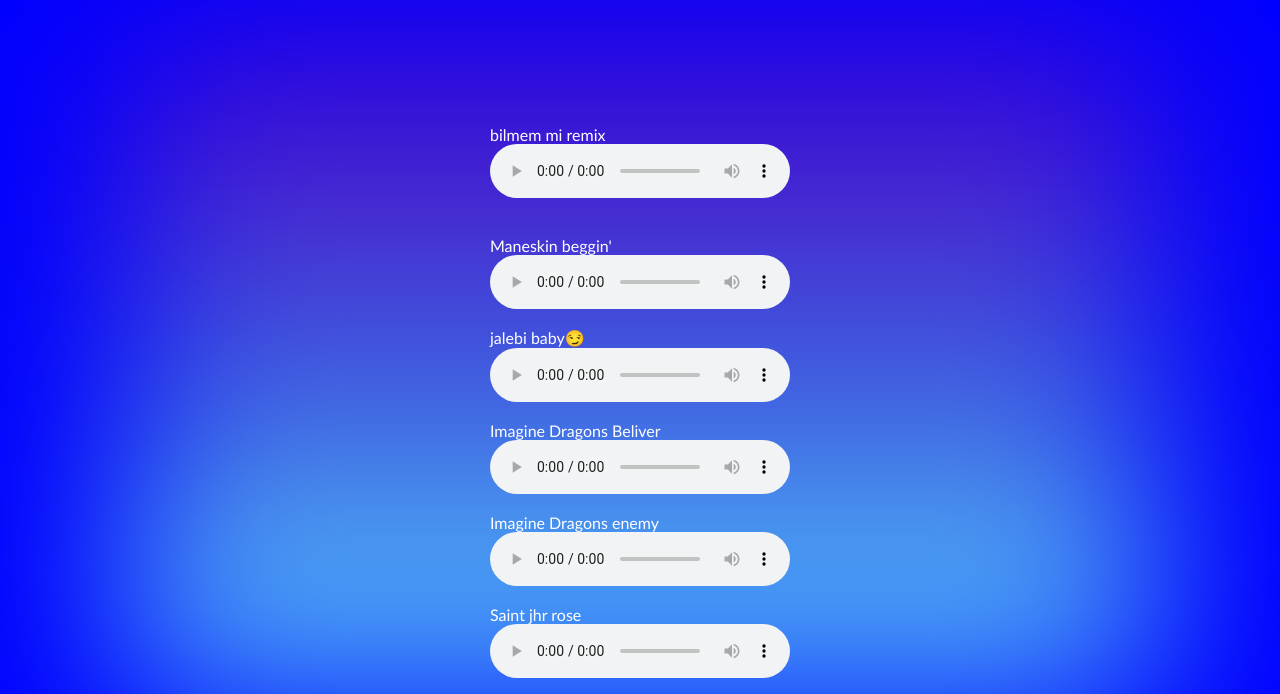
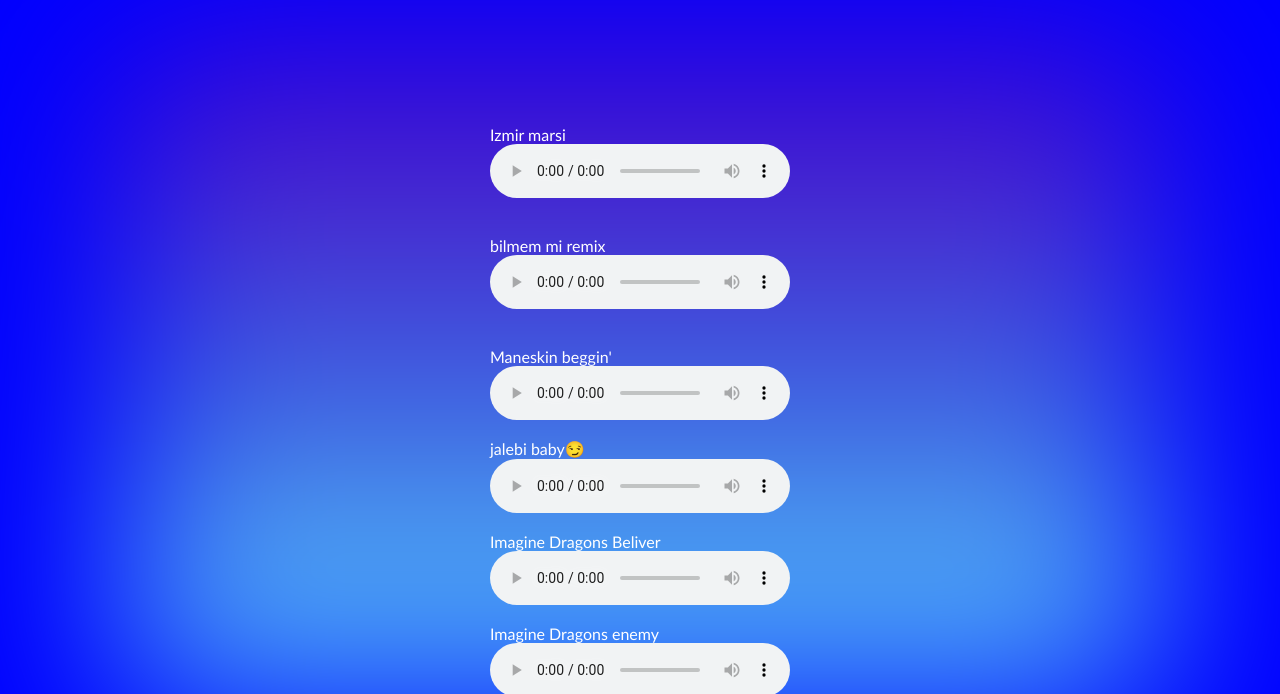
Before and after one commit to pik-lspd/pik-lspd.github.io, a plain HTML site: page index.html in a window 1280 px wide. Shown: the part 141-835 px from the top of the page. Drawn offline with Linux system fonts and the light colour scheme.

Commit message:
Update index.html

```diff
--- a/index.html
+++ b/index.html
@@ -9,6 +9,15 @@
     <div class="card">
 <body>
     <div>
+   <br><figure>
+    <figcaption>Izmir marsi</figcaption>
+    <audio
+        controls
+        src="cvrtoon_izmir_marsi_mp3_35062.mp3">
+            Botre navigateur ne support pas les chonson LsFly mp3
+            <code>audio</code> element.
+    </audio>
+</figure></br>
 
 <br><figure>
     <figcaption>bilmem mi remix</figcaption>
```
